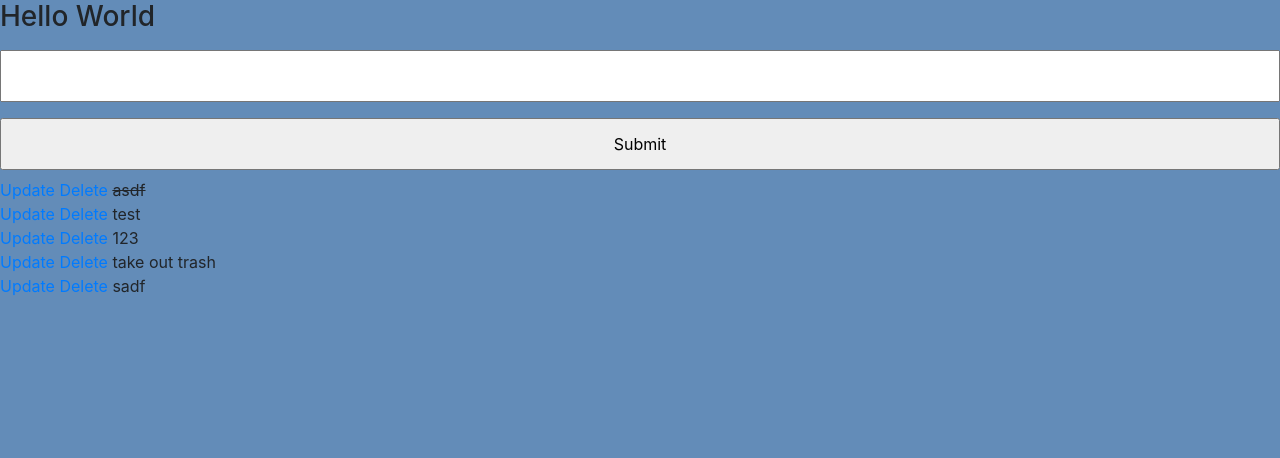
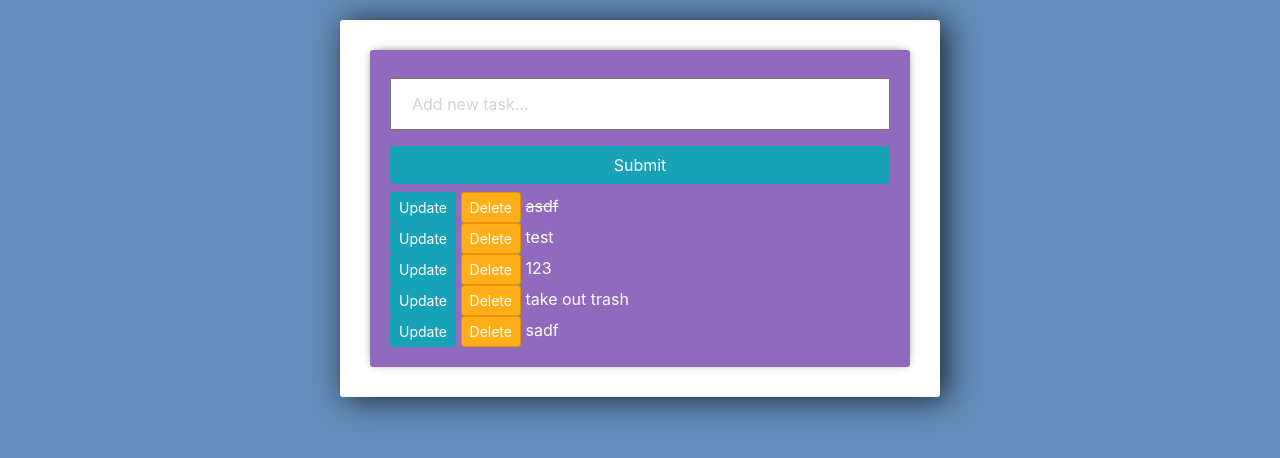
Before and after one commit to stevenfans/To-Do-App, a Django app: page / in a window 1280 px wide. Shown: the top 458 px of the page. Run offline with Django 3.2, Linux system fonts and the light colour scheme; data comes from the database, SQL or seed files in the repository; both versions use the stored data as it was after the commit; some libraries are stand-ins or nearby versions.

Commit message:
finished primary css

```diff
--- a/tasks/forms.py
+++ b/tasks/forms.py
@@ -4,6 +4,8 @@ from tasks.models import Task
 
 class taskForm(forms.ModelForm):
 
+    title = forms.CharField(widget=forms.TextInput(attrs={'placeholder':'Add new task...'}))
+
     class Meta:
         model = Task
         fields = '__all__'
--- a/tasks/static/css/main.css
+++ b/tasks/static/css/main.css
@@ -44,4 +44,4 @@ input::placeholder {
 .btn-danger{
     background-color: #ffae19;
     border-color: #e59400;
-} */
+}
--- a/tasks/templates/tasks/list.html
+++ b/tasks/templates/tasks/list.html
@@ -7,20 +7,20 @@
     <meta name="viewport" content="width=device-width, initial-scale=1.0">
     <link rel="stylesheet" href="https://stackpath.bootstrapcdn.com/bootstrap/4.3.1/css/bootstrap.min.css" integrity="sha384-ggOyR0iXCbMQv3Xipma34MD+dH/1fQ784/j6cY/iJTQUOhcWr7x9JvoRxT2MZw1T" crossorigin="anonymous">
     <link rel="stylesheet" type="text/css" href="{% static 'css/main.css' %}" >
-    <title>Document</title>
+    <title>ToDo App</title>
 </head>
 <body>
-    <h3>Hello World</h3>
-
+    <div class="center-column">
+        <div class="item-row">
             <form method="POST" action="/">
                 {%csrf_token%}
                 {{form.title}}
-        <input type="submit" name="Create Tasks">
+                <input class="btn btn-info" type="submit" name="Create Tasks">
             </form>
             {% for task in tasks %}
                 <div>
-            <a href="{%url 'update_task' task.id%}">Update</a>
-            <a href="{%url 'delete_task' task.id%}">Delete</a>
+                    <a class="btn btn-sm btn-info" href="{%url 'update_task' task.id%}">Update</a>
+                    <a class="btn btn-sm btn-danger" href="{%url 'delete_task' task.id%}">Delete</a>
                     {% if task.complete == True %}
                     <strike>{{task}}</strike>
                     {% else %}
@@ -28,5 +28,7 @@
                     {% endif %}
                 </div>
             {%endfor%}
+        </div>
+    </div>
 </body>
 </html>
```
Also changed, not shown: db.sqlite3. Lines whose indentation alone changed are shown as unchanged.
